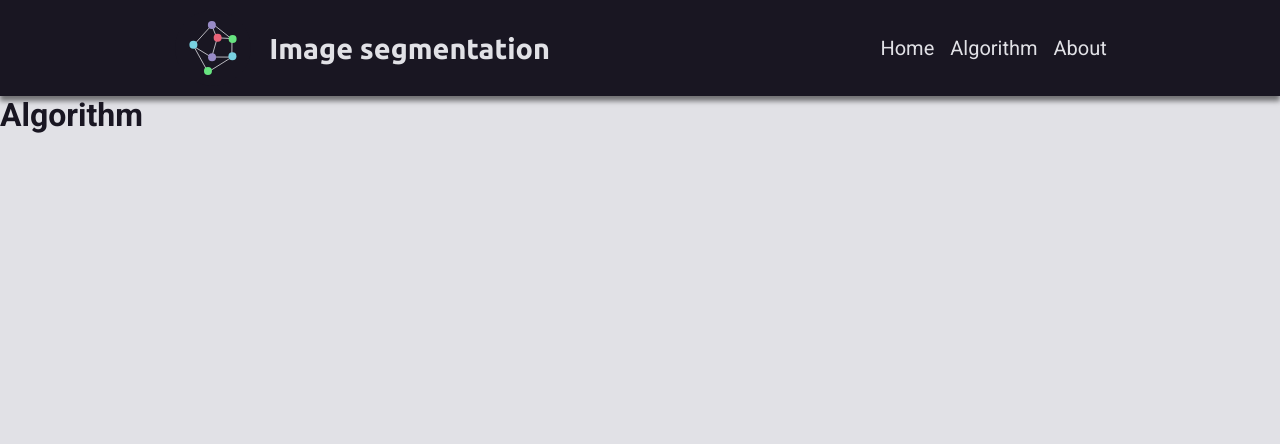
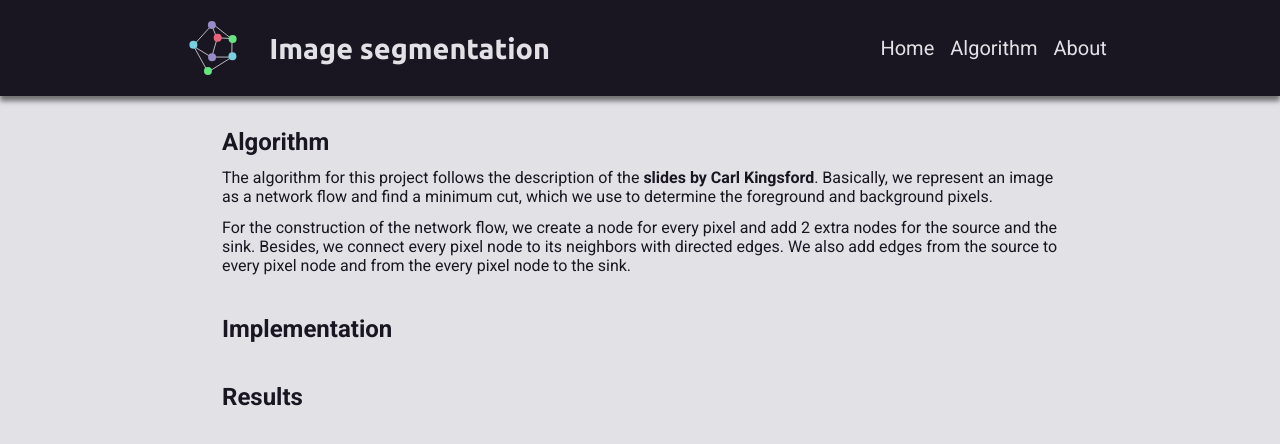
Before and after one commit to iago-mendes/image-segmentation, a Next.js app: page /algorithm in a window 1280 px wide. Shown: the top 444 px of the page. Built offline with nearby package versions, Linux system fonts and the light colour scheme.

Commit message:
feat: start writing algorithm page

```diff
--- a/src/pages/about.tsx
+++ b/src/pages/about.tsx
@@ -4,6 +4,7 @@ import Link from 'next/link'
 const About: NextPage = () => {
 	return (
 		<div className="page">
+			<section>
 				<p>
 					This is a final project submitted by{' '}
 					<a
@@ -24,12 +25,11 @@ const About: NextPage = () => {
 					in the Spring of 2022.
 				</p>
 
-			<br />
-
 				<p>
 					If you would like to understand the algorithm and its implementation,
 					you can go to the page <Link href="/algorithm">"Algorithm"</Link>.
 				</p>
+			</section>
 		</div>
 	)
 }
--- a/src/pages/algorithm.tsx
+++ b/src/pages/algorithm.tsx
@@ -1,7 +1,43 @@
 import type {NextPage} from 'next'
 
 const Algorithm: NextPage = () => {
-	return <h1>Algorithm</h1>
+	return (
+		<div className="page">
+			<section>
+				<h1>Algorithm</h1>
+
+				<p>
+					The algorithm for this project follows the description of the{' '}
+					<a
+						href="https://www.cs.cmu.edu/~ckingsf/class/02713-s13/lectures/lec21-imageseg.pdf"
+						target="_blank"
+						rel="nonreferrer noreferrer"
+					>
+						slides by Carl Kingsford
+					</a>
+					. Basically, we represent an image as a network flow and find a
+					minimum cut, which we use to determine the foreground and background
+					pixels.
+				</p>
+
+				<p>
+					For the construction of the network flow, we create a node for every
+					pixel and add 2 extra nodes for the source and the sink. Besides, we
+					connect every pixel node to its neighbors with directed edges. We also
+					add edges from the source to every pixel node and from the every pixel
+					node to the sink.
+				</p>
+			</section>
+
+			<section>
+				<h1>Implementation</h1>
+			</section>
+
+			<section>
+				<h1>Results</h1>
+			</section>
+		</div>
+	)
 }
 
 export default Algorithm
--- a/src/styles/global.ts
+++ b/src/styles/global.ts
@@ -36,5 +36,13 @@ export default createGlobalStyle`
 
 		padding: 2rem;
 		margin: 0 auto;
+
+		> section {
+			margin-bottom: 2.5rem;
+
+			display: flex;
+			flex-direction: column;
+			gap: 0.75rem;
+		}
 	}
 `
```
Lines whose indentation alone changed are shown as unchanged.
